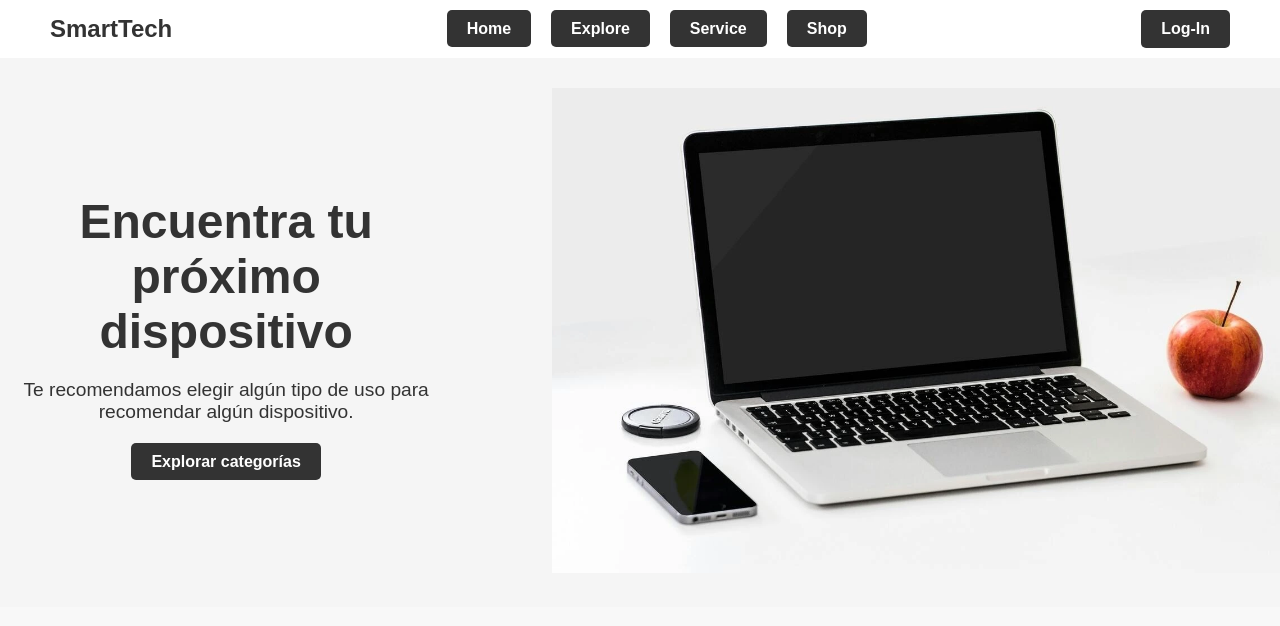
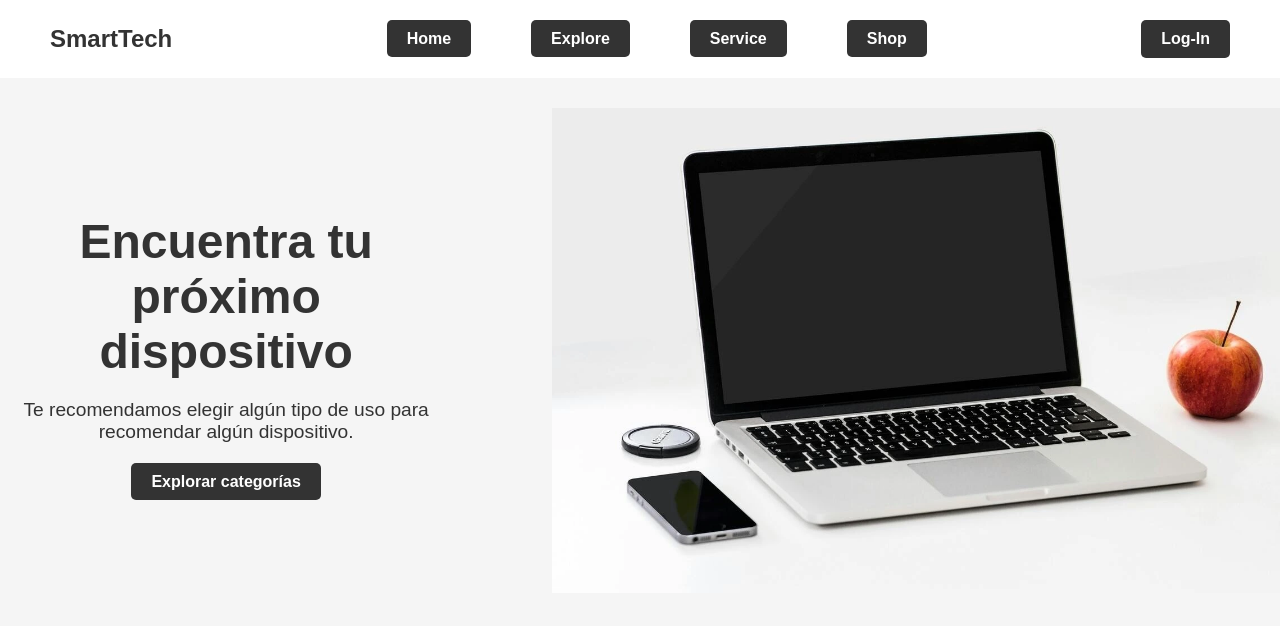
Before and after one commit to John117-dark/John117-dark.github.io, a PHP site: page / in a window 1280 px wide. Shown: the top 626 px of the page. Run offline with PHP 8.4, Linux system fonts and the light colour scheme.

Commit message:
Styles
li padding

```diff
--- a/css/styles.css
+++ b/css/styles.css
@@ -39,6 +39,10 @@ nav {
     list-style: none;
     display: flex;
     gap: 20px;
+}
+
+li {
+    padding: 20px;
 }
 
 .nav-links li a,
@@ -217,7 +221,6 @@ a:hover {
         flex-direction: column;
         gap: 10px;
         padding: 20px;
-        margin-bottom: 10px;
     }
 
     .burger {
```
